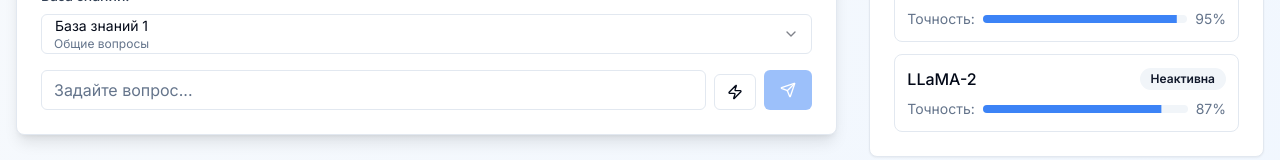
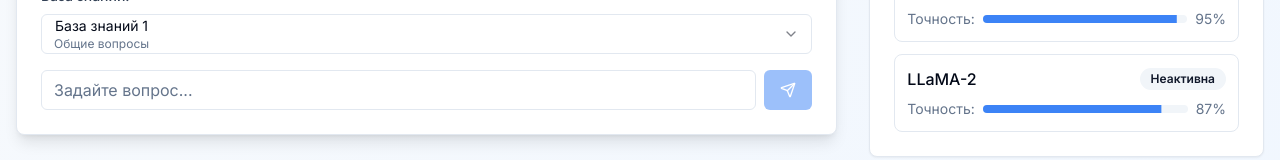
Before and after one commit to pr-poehali-dev/rag-system-site, a React (Vite) app: page / in a window 1280 px wide. Shown: the part 578-738 px from the top of the page. Built offline with nearby package versions, Linux system fonts and the light colour scheme.

Commit message:
Удаление кнопки молния-проверка

```diff
--- a/src/pages/Index.tsx
+++ b/src/pages/Index.tsx
@@ -20,19 +20,7 @@ const Index = () => {
   const [isLoading, setIsLoading] = useState(false);
   const [selectedDb, setSelectedDb] = useState('1');
 
-  const testConnection = async () => {
-    console.log('🔍 Тест подключения к серверу...');
-    try {
-      const result = await askDocumentAi('тест подключения', selectedDb);
-      if (result.error) {
-        alert(`❌ Ошибка подключения: ${result.error}\n\nОткройте консоль браузера (F12) для деталей.`);
-      } else {
-        alert('✅ Подключение успешно! Сервер отвечает.');
-      }
-    } catch (error) {
-      alert(`❌ Критическая ошибка: ${error.message}`);
-    }
-  };
+
 
   const handleSendMessage = async () => {
     if (!inputValue.trim()) return;
@@ -198,9 +186,6 @@ const Index = () => {
                     className="flex-1 text-sm lg:text-base"
                     disabled={isLoading}
                   />
-                  <Button onClick={testConnection} variant="outline" size="sm" className="shrink-0">
-                    <Icon name="Zap" size={14} />
-                  </Button>
                   <Button onClick={handleSendMessage} disabled={isLoading || !inputValue.trim()} className="shrink-0">
                     <Icon name="Send" size={16} />
                   </Button>
```
